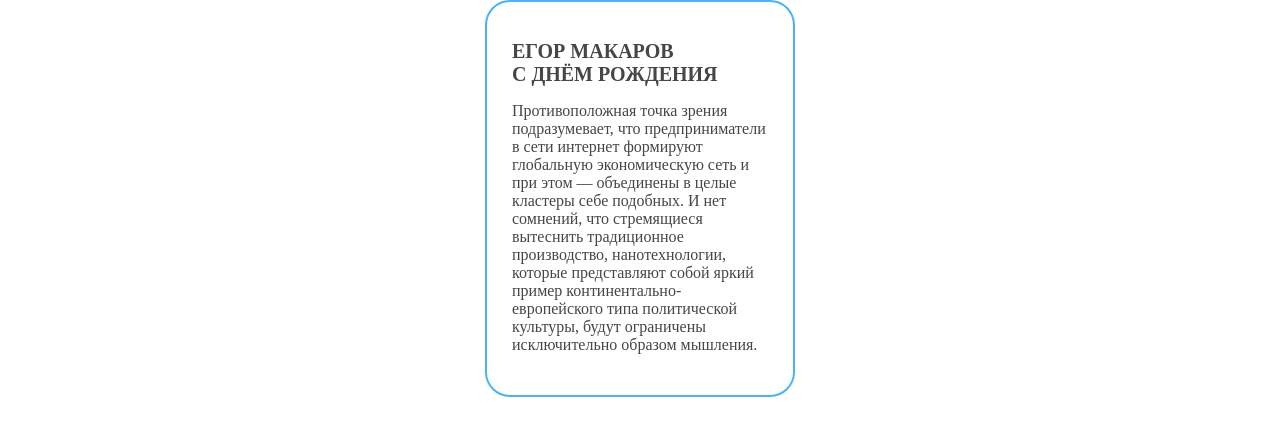
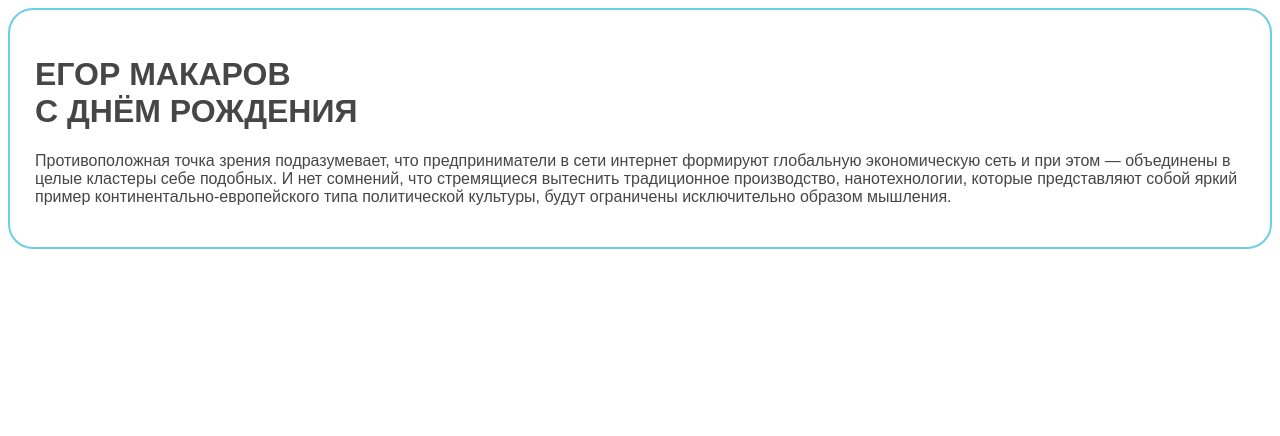
Before and after one commit to shakagavaa/hb, a plain HTML site: page index.html in a window 1280 px wide. Drawn offline with Linux system fonts and the light colour scheme.

Commit message:
Update styles.css

```diff
--- a/styles.css
+++ b/styles.css
@@ -1,17 +1,14 @@
 body {
-    width: 310px;
-    margin: auto;
+    @import url('https://fonts.googleapis.com/css2?family=Josefin+Sans:wght@400;500&display=swap');
+    margin: 10x;
     font-size: 16px;
-    font-family: 'Josefin Sans';
+    font-family: 'Josefin Sans', sans-serif;
     font-style: normal;
     font-weight: 500;
     color: rgb(70, 70, 70);
 }
 .text {
-    border: 2px solid rgb(75, 178, 247);
+    border: 2px solid rgb(108, 207, 231);
     padding: 25px;
     border-radius: 25px;
 }
-h1 {
-    font-size: 20px;
-}
```
